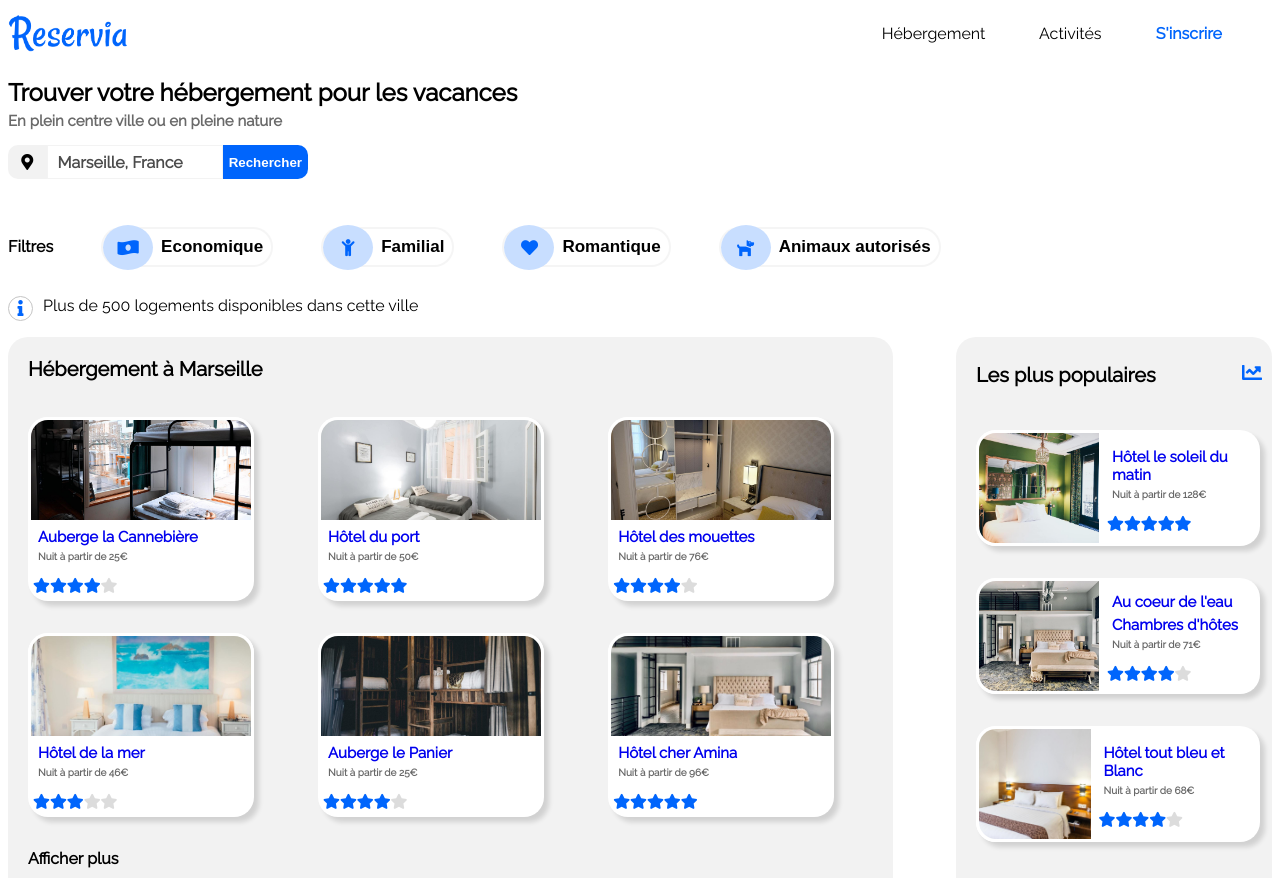
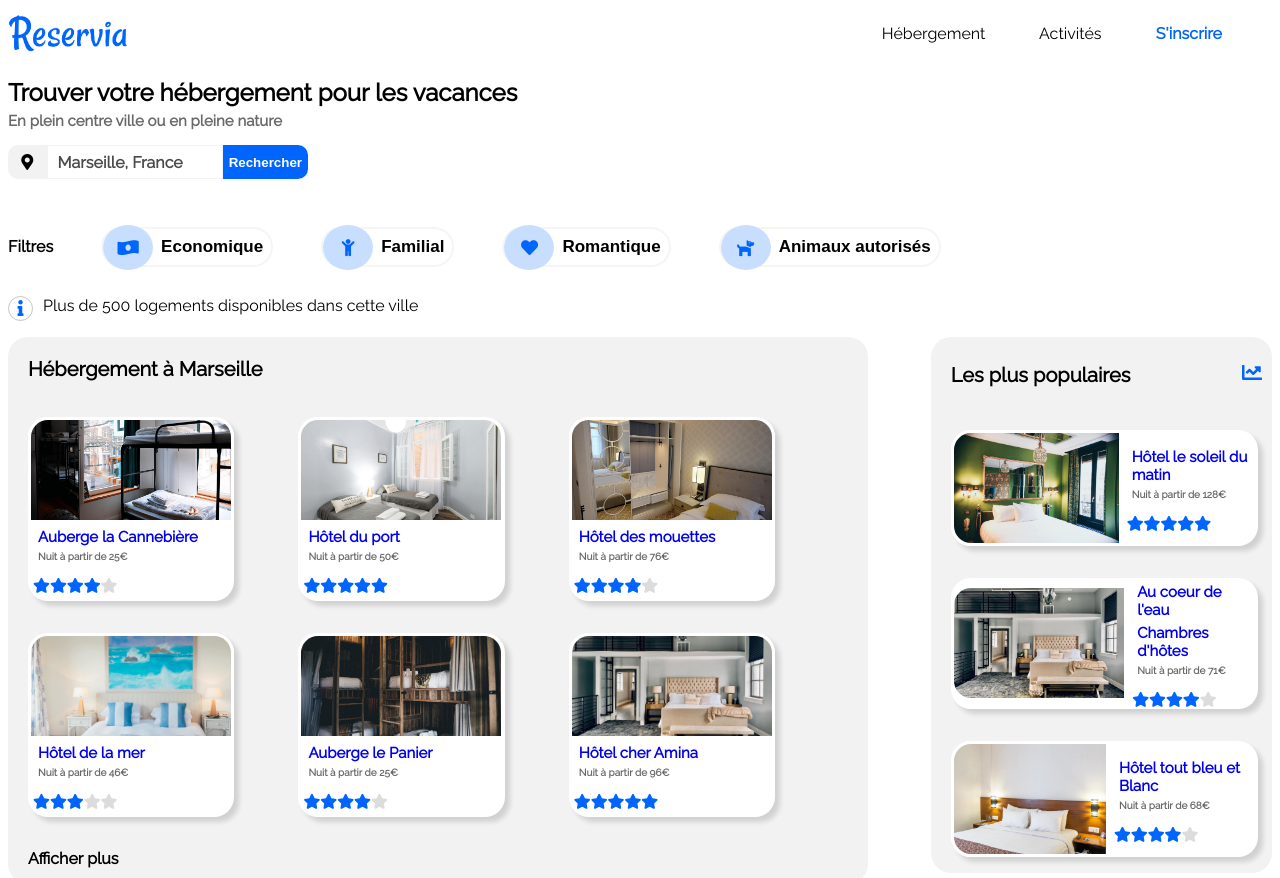
Before and after one commit to PopielarzManon/P2_Reservia, a plain HTML site: page index.html in a window 1280 px wide. Shown: the top 878 px of the page. Drawn offline with Linux system fonts and the light colour scheme.

Commit message:
Conversion des tailles des images de px en %

```diff
--- a/CSS/style.css
+++ b/CSS/style.css
@@ -1,6 +1,7 @@
 html{
     font-family: 'Raleway', sans-serif;
     scroll-behavior: smooth;
+
 }
 /*Logo et icones*/
 .logo{
@@ -225,8 +226,9 @@ img{
 
     background-color: #F2F2F2;
     border-radius: 20px;
-    height: 35rem;
-    width: 70%;
+    height: 100%;
+    width: 68%;
+    display: table;
 }
 .card{
 
@@ -237,12 +239,13 @@ img{
     box-shadow: 5px 5px 5px rgba(0, 0, 0, 0.137);
     margin-left: 20px;
     flex-flow: column;
+    width: 24%;
 
 }
 
 
 .image{
-    width: 220px;
+    width: 97%;
     height: 100px;
     border-top-left-radius: 20px;
     border-top-right-radius: 20px;
@@ -254,8 +257,8 @@ img{
     flex-direction:column ;
     background-color: #F2F2F2;
     border-radius: 20px;
-    height: 35rem;
-    width: 25%;
+    height: 100%;
+    width: 27%;
 
 }
 
@@ -270,10 +273,11 @@ img{
     align-items: center;
     width: 90%;
 
+
  }
 
  .image2{
-        width: 120PX;
+        width: 60%;
         height: 110px;
         border-top-left-radius: 20px;
         border-bottom-left-radius: 20px;
```
